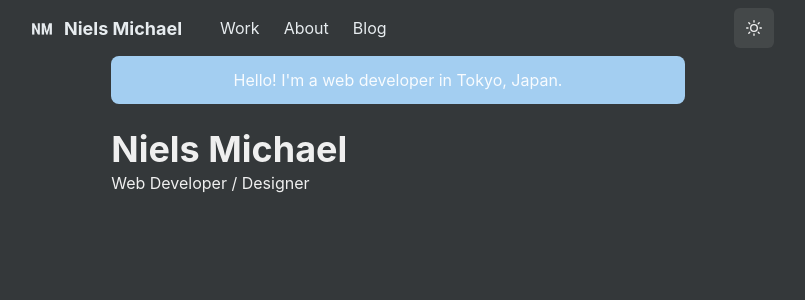
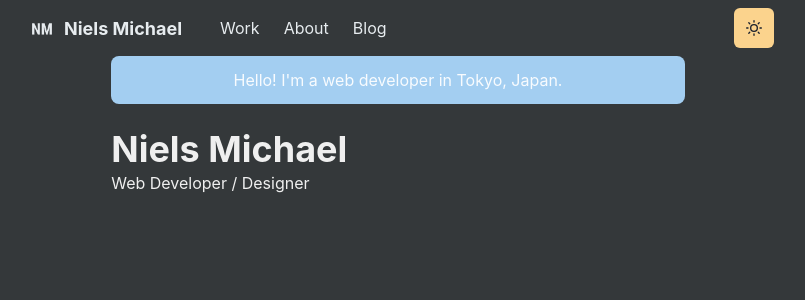
Before and after one commit to nielsmichael/niels-homepage, a Next.js app: page / in a window 1280 px wide. Shown: the top 300 px of the page, without its empty margins (242-1047 px from the left). Built offline with nearby package versions, Linux system fonts and the light colour scheme.

Commit message:
fix props typo in theme-toggle-btn

```diff
--- a/components/theme-toggle-btn.js
+++ b/components/theme-toggle-btn.js
@@ -6,7 +6,7 @@ const ThemeToggleBtn = () => {
 
   return(
     <IconButton aria-label='Toggle theme'
-      colorCheme={useColorModeValue('purple', 'orange')}
+      colorScheme={useColorModeValue('purple', 'orange')}
       icon={useColorModeValue(<MoonIcon />, <SunIcon />)}
       onClick={toggleColorMode}
     ></IconButton>
```
